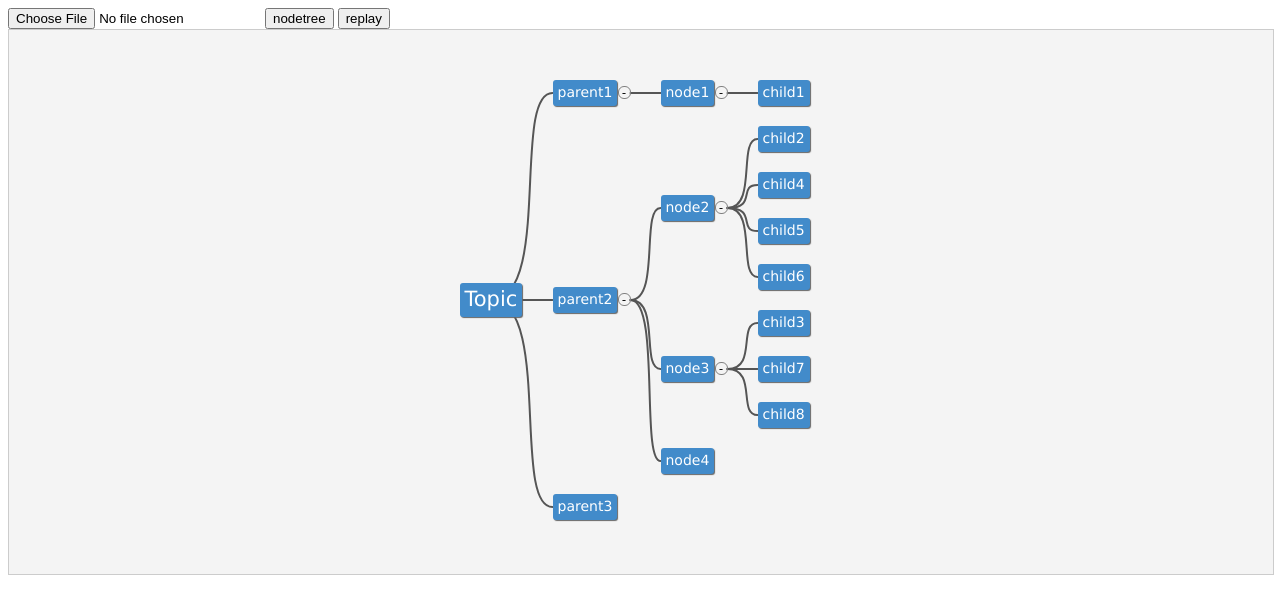
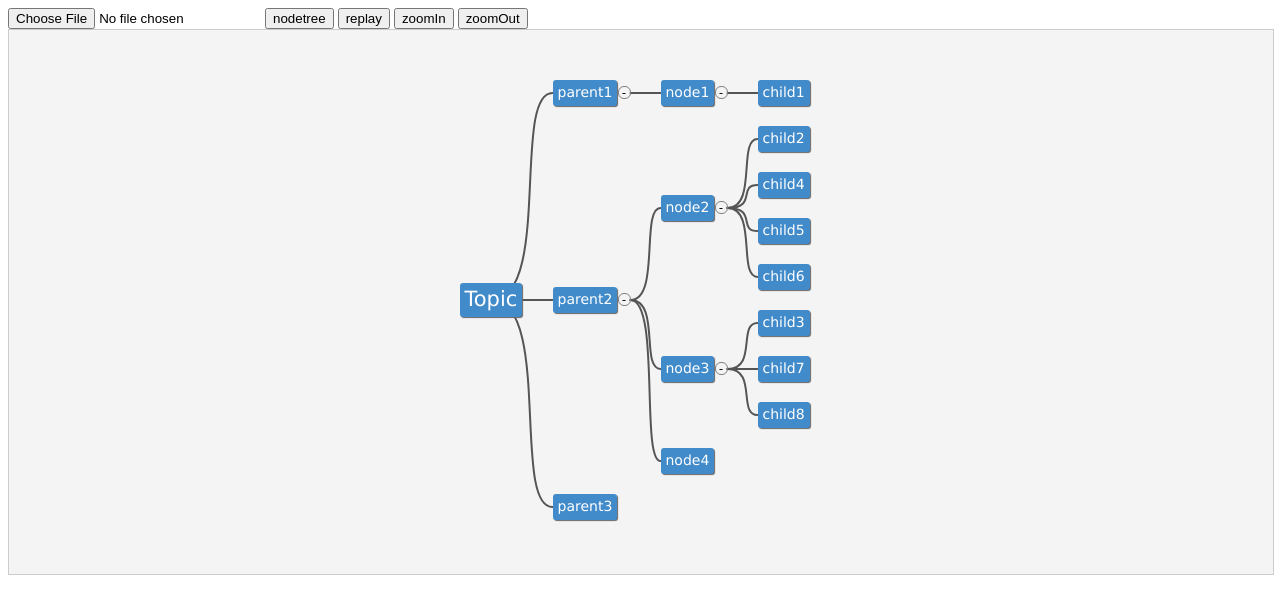
Before and after one commit to natnaelkibe22/Project-1-mindmap, a website: page example/demo_project1.html in a window 1280 px wide. Drawn offline with Linux system fonts and the light colour scheme.

Commit message:
zoom feature added

```diff
--- a/example/demo_project1.html
+++ b/example/demo_project1.html
@@ -19,6 +19,8 @@
 <input type="file" onchange="load_file(this);"/>
 <button onclick="save_nodetree();">nodetree</button>
 <button onclick="replay();">replay</button>
+<button id = "zoom-in" onclick="zoomIn();">zoomIn</button>
+<button id = "zoom-out" onclick="zoomOut();">zoomOut</button>
 <div id="jsmind_container"></div>
 <script type="text/javascript" src="../js/jsmind.js"></script>
 <script type="text/javascript" src="../js/jsmind.draggable.js"></script>
@@ -107,6 +109,25 @@
         }
     }
 
+    var zoominButton = document.getElementById("zoom-in");
+    var zoomOutButton = document.getElementById("zoom-out");
+
+    function zoomIn() {
+        if (_jm.view.zoomIn()) {
+            zoomOutButton.disabled = false;
+        } else {
+            zoominButton.disabled = true;
+        };
+    };
+
+    function zoomOut() {
+        if (_jm.view.zoomOut()) {
+            zoominButton.disabled = false;
+        } else {
+            zoomOutButton.disabled = true;
+        };
+    };
+
     load_jsmind();
 </script>
 </body>
```
